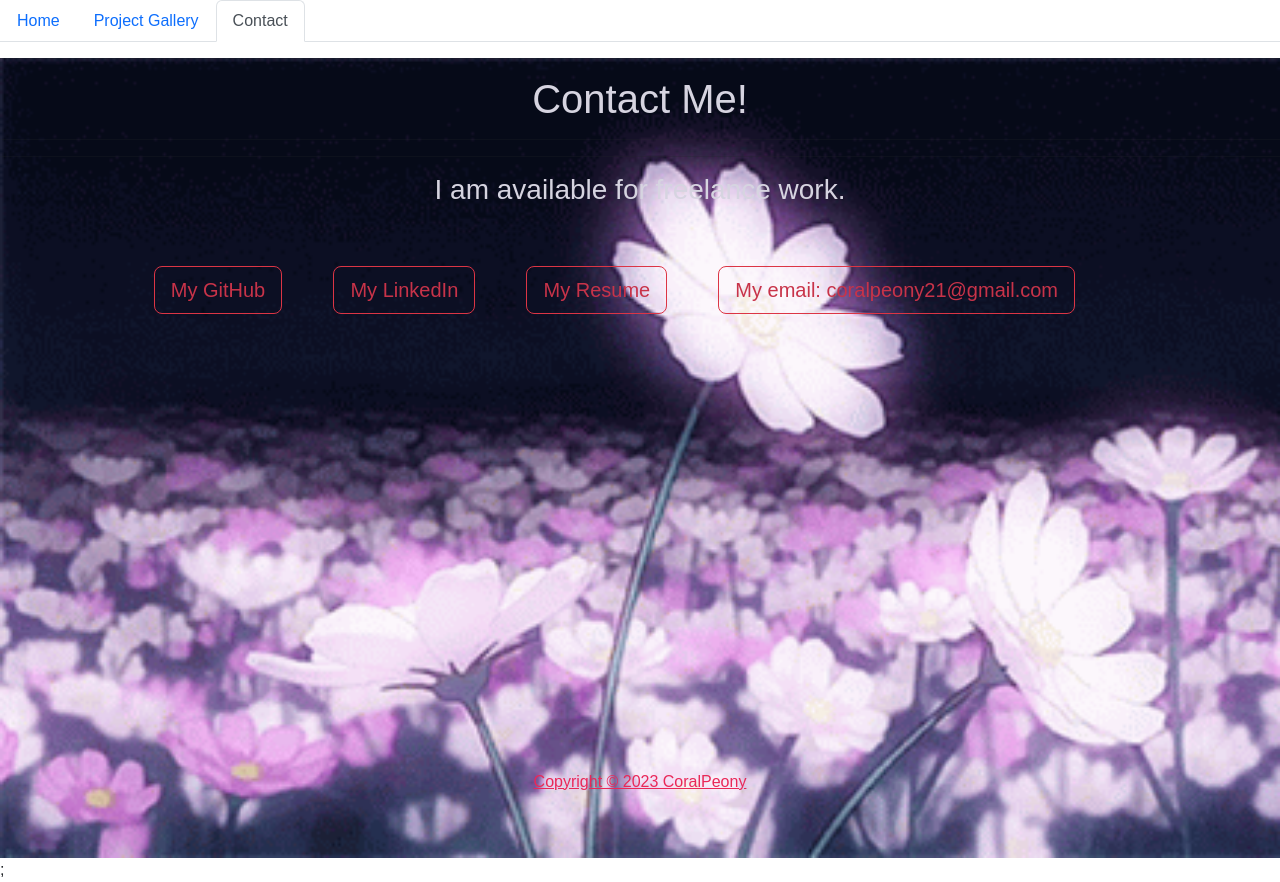
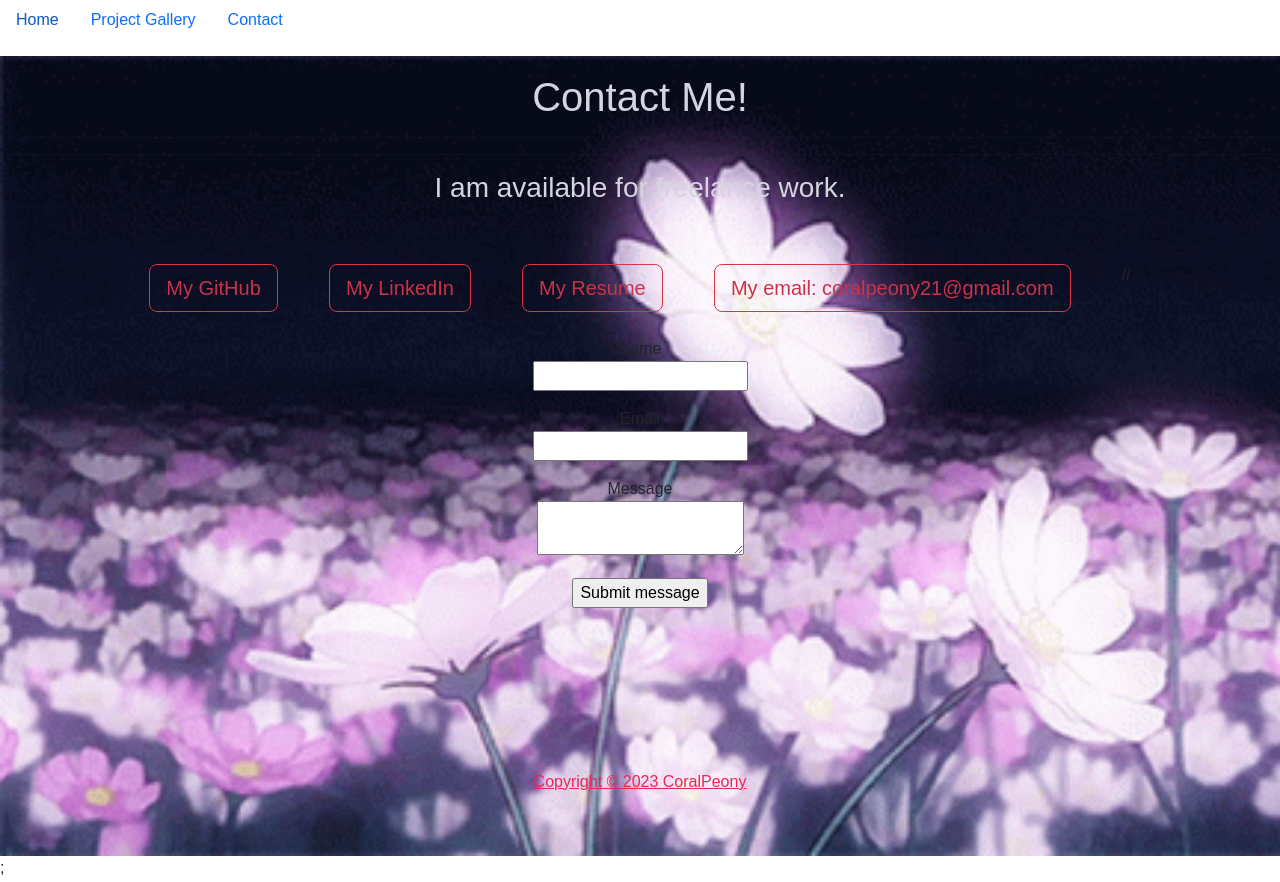
Before and after one commit to coralpeony/React_Portfolio_EDementieva, a React (Create React App) app: page /contact in a window 1280 px wide. Built offline with nearby package versions, Linux system fonts and the light colour scheme.

Commit message:
added cv and the form to Contact.js

```diff
--- a/src/components/NavTabs.js
+++ b/src/components/NavTabs.js
@@ -4,7 +4,7 @@ import 'bootstrap/dist/css/bootstrap.min.css';
 
 function NavTabs() {
   return (
-    <ul className="nav nav-tabs">
+    <ul className="nav mobile-view">
       <li className="nav-item">
         <NavLink
           to="/"
--- a/src/components/pages/Contact.js
+++ b/src/components/pages/Contact.js
@@ -1,5 +1,5 @@
 import React from 'react';
-import { Link, Route, Routes } from 'react-router-dom';
+//import { Link, Route, Routes } from 'react-router-dom';
 
 
 function Contact(props) {
@@ -13,9 +13,29 @@ function Contact(props) {
       <div class="col-md-12 text-center">
       <a class="btn btn btn-outline-danger btn-lg margin-right" href="https://github.com/coralpeony" role="button">My GitHub</a>
       <a class="btn btn btn-outline-danger btn-lg margin-right" href="https://www.linkedin.com/in/elena-dementieva-165b59140/" role="button">My LinkedIn</a>
-      <a class="btn btn btn-outline-danger btn-lg margin-right" href="#" role="button">My Resume</a>
+
+      <a class="btn btn btn-outline-danger btn-lg margin-right" href={require("../../assets/cv.pdf")} /*download*/ role="button">My Resume</a>
       <a class="btn btn btn-outline-danger btn-lg margin-right" href="#" role="button">My email: coralpeony21@gmail.com</a>
+//
+      <form name="contact" method="post">
+      <p>
+        <label htmlFor="name">Name</label> <br />
+        <input type="text" id="name" name="name" required />
+      </p>
+      <p>
+        <label htmlFor="email">Email</label> <br />
+        <input type="email" id="email" name="email" required />
+      </p>
+      <p>
+        <label htmlFor="message">Message</label> <br />
+        <textarea id="message" name="message" required></textarea>
+      </p>
+      <p>
+        <input type="submit" value="Submit message" />
+      </p>
+    </form>
 </div>
+
     </div>
   );
 }
--- a/src/components/pages/Home.js
+++ b/src/components/pages/Home.js
@@ -13,7 +13,7 @@ function Home() {
               style={{ width: 450 }}
             />
 
-            <h3 className="card-title" style={{ color: "#b2b2b2" }}>CoralPeony</h3>
+            <h3 className="card-title" style={{ color: "#b2b2b2" }}>Elena Dementieva</h3>
             <h1 className="d-flex justify-content-center" style={{ color: "#e06377" }}>
               Welcome to my Portfolio
             </h1>
--- a/src/components/pages/Projects.js
+++ b/src/components/pages/Projects.js
@@ -7,7 +7,6 @@ function Projects() {
   return (
     <div className= "d-md-flex redfall">
 
-
       {projectsList.map((project) => (
         <Project project={project} />
       ))}
```
Also changed, not shown: 1 other file (tests, documents, lock files or other folders).
